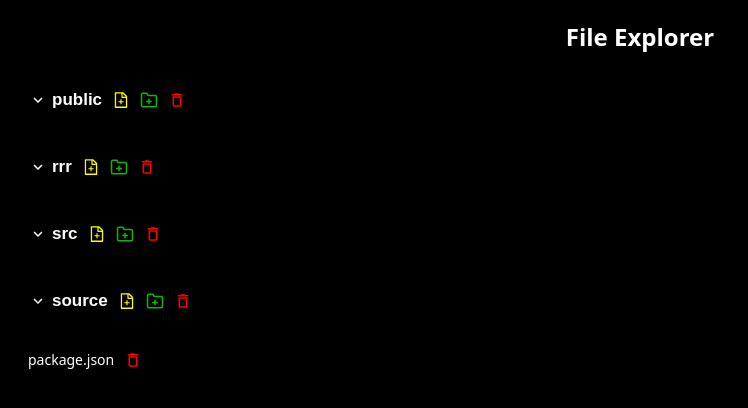
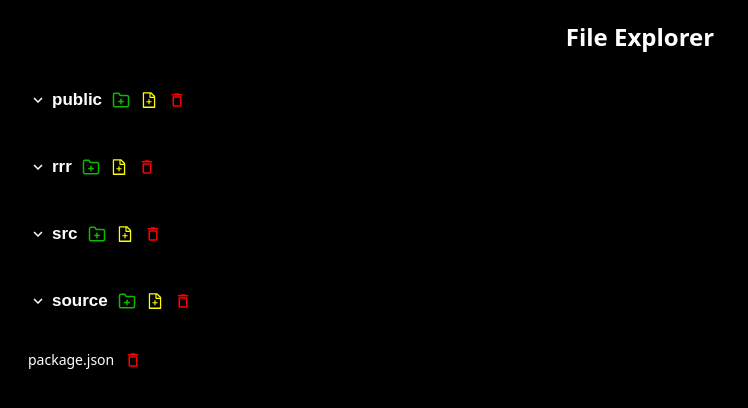
Before and after one commit to Madhanm2001/File-Explorer, a React (Vite) app: page / in a window 1280 px wide. Shown: the top 408 px of the page, without its empty margins (0-748 px from the left). Built offline with nearby package versions, Linux system fonts and the light colour scheme.

Commit message:
place folder icon before file icon and initially we empty notes when add a new folder

```diff
--- a/src/App.tsx
+++ b/src/App.tsx
@@ -187,7 +187,7 @@ function App() {
 
         if (copy[key].folderId == id) {
 
-          copy[key][name]={folderId:uuidv4(),files: [{ name: 'first.html', id: uuidv4() }, { name: 'index.html', id: uuidv4() }, { name: 'index.html', id: uuidv4() }],isToggle:false,isclose:!copy[key].isToggle}
+          copy[key][name]={folderId:uuidv4(),files: [],isToggle:false,isclose:!copy[key].isToggle}
           break;
 
 
--- a/src/component/folder.tsx
+++ b/src/component/folder.tsx
@@ -65,7 +65,7 @@ setFolderArray(temp)
                     <p style={{marginTop:'18px'}}>{folder.isToggle?<MdExpandLess style={{color:'white'}} size={18} />:<MdExpandMore style={{color:'white'}} size={18} />}</p>
                     <h1 style={{color:'white',fontSize:'17px',fontFamily:'sans-serif',marginTop:'17px',wordBreak:'break-word'}}>{folder.folder}</h1>
                     </div>
-                <div style={{display:'flex',marginTop:'18px',gap:'10px'}}><AiOutlineFileAdd onClick={()=>updateFunction('addFile',folder.folderId,"","","","Ben 10")} style={{color:'yellow',cursor:'pointer'}} size={18}/><FiFolderPlus onClick={()=>{updateFunction('addFolder',folder.folderId,"","","mango","")}} style={{color:'#0CBA00',cursor:'pointer'}} size={18}/><MdDeleteOutline onClick={()=>{updateFunction('deleteFolder',folder.folderId)}}  style={{color:'red',cursor:'pointer'}} size={18}/></div></div>
+                <div style={{display:'flex',marginTop:'18px',gap:'10px'}}><FiFolderPlus onClick={()=>{updateFunction('addFolder',folder.folderId,"","","mango","")}} style={{color:'#0CBA00',cursor:'pointer'}} size={18}/><AiOutlineFileAdd onClick={()=>updateFunction('addFile',folder.folderId,"","","","Ben 10")} style={{color:'yellow',cursor:'pointer'}} size={18}/><MdDeleteOutline onClick={()=>{updateFunction('deleteFolder',folder.folderId)}}  style={{color:'red',cursor:'pointer'}} size={18}/></div></div>
                 </div>:'')}
                  {/* {folder.isToggle&&<hr style={{color:'grey',width:'auto'}}/>} */}
             {((folder.isToggle && !folder.isclose) || folder.fileId) &&
```
